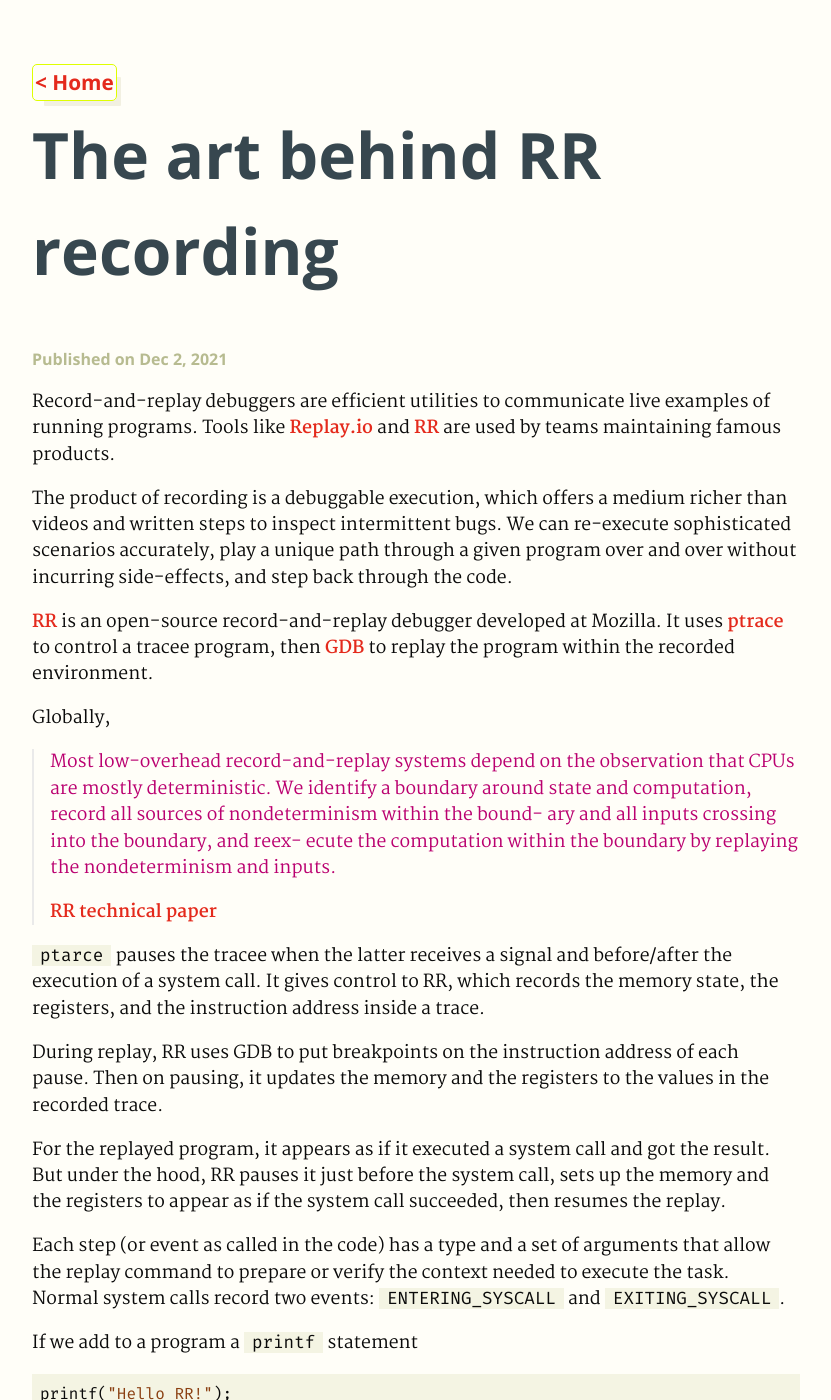
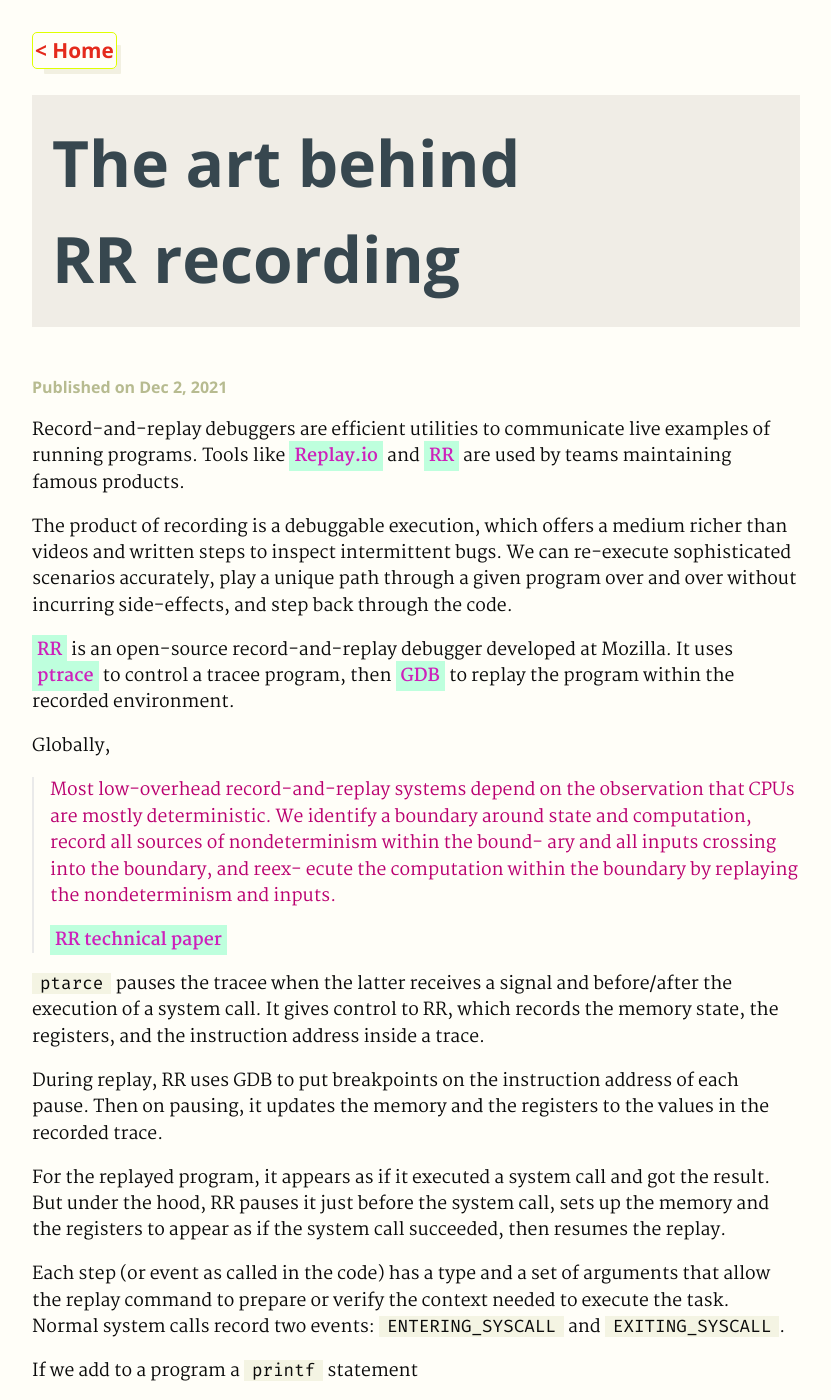
Before and after one commit to haresfaiez/haresfaiez.github.io, a Jekyll site: the page built from _posts/2021-12-02-the-art-behind-rr-recording.md, in a window 1280 px wide and 1400 px high. Shown: the whole window, without its empty margins (184-1015 px from the left). Built offline with Jekyll 4.4.1, drawn with Linux system fonts in a browser that asks for light colours.

Commit message:
Update styles

```diff
--- a/_includes/post.html
+++ b/_includes/post.html
@@ -1,5 +1,5 @@
 <article itemscope itemtype="http://schema.org/BlogPosting" id="post">
-  <header>
+  <header class="post-header">
     <h1 itemprop="name headline">{{ page.title }}</h1>
     <aside class="details">
       <div>
--- a/_layouts/default.html
+++ b/_layouts/default.html
@@ -2,7 +2,7 @@
 <html lang="en">
   {% include head.html %}
   <body>
-    <main class="page">
+    <main class="page root-page">
       <div class="page-body">
         <div id="left-lane">
           {{content}}
--- a/sass/custom/colors.scss
+++ b/sass/custom/colors.scss
@@ -24,6 +24,11 @@
   --color-aside-hover: #cc3977;
   --color-aside-header: #818835;
   --color-aside-subheader: #aea959;
+  --color-text-layer-bg: #f0ede6;
+  --color-link-bg: #beffdd;
+  --color-link-bg--hover: #e2f9ed;
+  --color-link-fg: #ce20bb;
+  --code-hover-bg: #ffffff;
 }
 
 .dark-mode {
@@ -52,4 +57,9 @@
   --color-aside-hover: #02edf5;
   --color-aside-header: #457d66;
   --color-aside-subheader: #7c9d90;
+  --color-text-layer-bg: #06222b;
+  --color-link-bg: #2b4032;
+  --color-link-bg--hover: #0b3f4f;
+  --color-link-fg: #a29762;
+  --code-hover-bg: #171a26;
 }
--- a/sass/custom/theme.scss
+++ b/sass/custom/theme.scss
@@ -42,7 +42,7 @@ $gradient-bg-1: linear-gradient(239deg, var(--color-light-bg) 0%, var(--color-li
   &:hover {
     overflow: visible;
     box-shadow: none;
-    border: none;
+    border-right: none;
   }
 }
 
@@ -169,8 +169,29 @@ menu {
 
 // page body & lanes
 @media print, screen and (min-width: $large-screen-min-size) {
+  .post-summary-container {
+    max-height: 70%;
+    margin-left: 15px;
+    width: 20%;
+    right: 3%;
+
+    .post-summary {
+      overflow: hidden;
+      width: 260px;
+      max-height: 30vh;
+
+      &:hover {
+        box-shadow: none;
+        border: none;
+        overflow-x: visible;
+        overflow-y: scroll;
+        background-color: var(--color-bg);
+      }
+    }
+  }
+
   #left-lane {
-    width: 38vw;
+    width: 40vw;
     margin-right: $giant-margin;
   }
 
@@ -216,16 +237,27 @@ menu {
 main {
   display: flex;
   flex-direction: column;
-  padding: $medium-margin 0;
   min-height: 100vh;
+
+  &.root-page {
+    padding: $medium-margin 0;
+  }
 
   div.page-body {
     display: flex;
     margin: auto;
 
     .navigation-button {
-      @include box-style(var(--color-aside-shodow), var(--color-aside-border));
+      border: 1px solid var(--color-aside-shodow);
+      box-shadow: 8px 9px 0px -4px var(--color-aside-border);
+      border-radius: 5px;
+      overflow: hidden;
       padding: 2px;
+      margin: 0 0 20px 0;
+
+      &:hover {
+        box-shadow: none;
+      }
     }
 
     #left-lane {
@@ -267,6 +299,14 @@ main {
 
 
 // post
+.post-header {
+  h1 {
+    padding: 20px;
+    background: var(--color-text-layer-bg);
+    text-wrap: balance;
+  }
+}
+
 .post, .post-intro {
   header {
     margin: 0 0 $medium-margin 0;
@@ -292,19 +332,25 @@ main {
     font: {
       weight: 700;
     }
+
+    font-weight: 700;
+    background: var(--color-link-bg);
+    padding: 0 5px;
+    color: var(--color-link-fg);
+
+    &:hover {
+      background: var(--color-link-bg--hover);
+    }
   }
 }
 
 // post summary
 .post-summary-container {
-  max-height: 70%;
-  margin-left: 15px;
-  width: 20%;
-  right: 3%;
-
   .post-summary {
-    @include box-style(var(--color-aside-border), var(--color-aside-shodow));
-    width: 260px;
+    border: 1px solid var(--color-aside-border);
+    box-shadow: 8px 9px 0px -4px var(--color-aside-shodow);
+    border-radius: 5px;
+    padding: 20px 0;
 
     ul {
       list-style-type: none;
@@ -418,6 +464,16 @@ main {
 .highlighter-rouge {
   background: var(--color-contrast-bg);
   padding: 0 $half-margin;
+  transition: all 0.1s ease-in-out; /* Smooth transition for all properties */
+
+  &:not(.language-plaintext):hover {
+    position: relative;
+    width: 70vw;
+    z-index: 2;
+    background: var(--code-hover-bg);
+    display: flex;
+    overflow: scroll;
+  }
 }
 
 pre.highlight {
```
